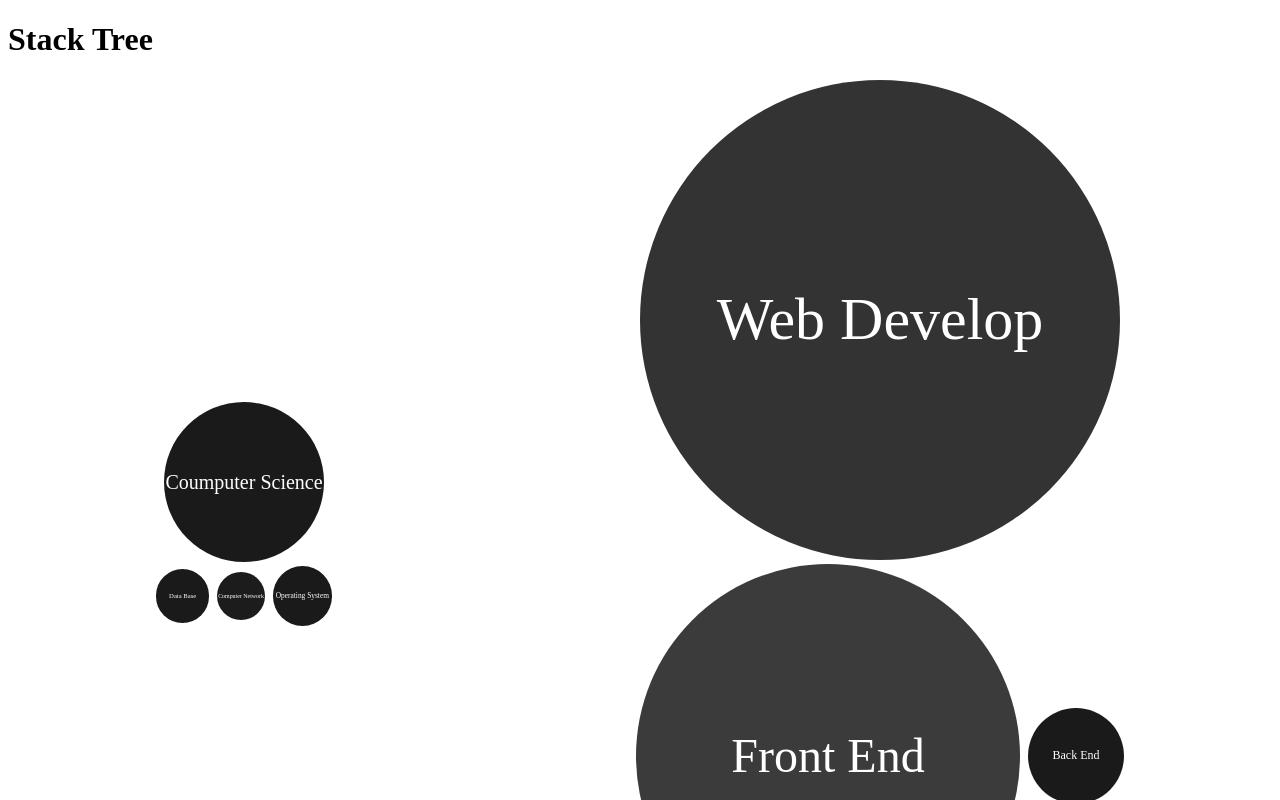
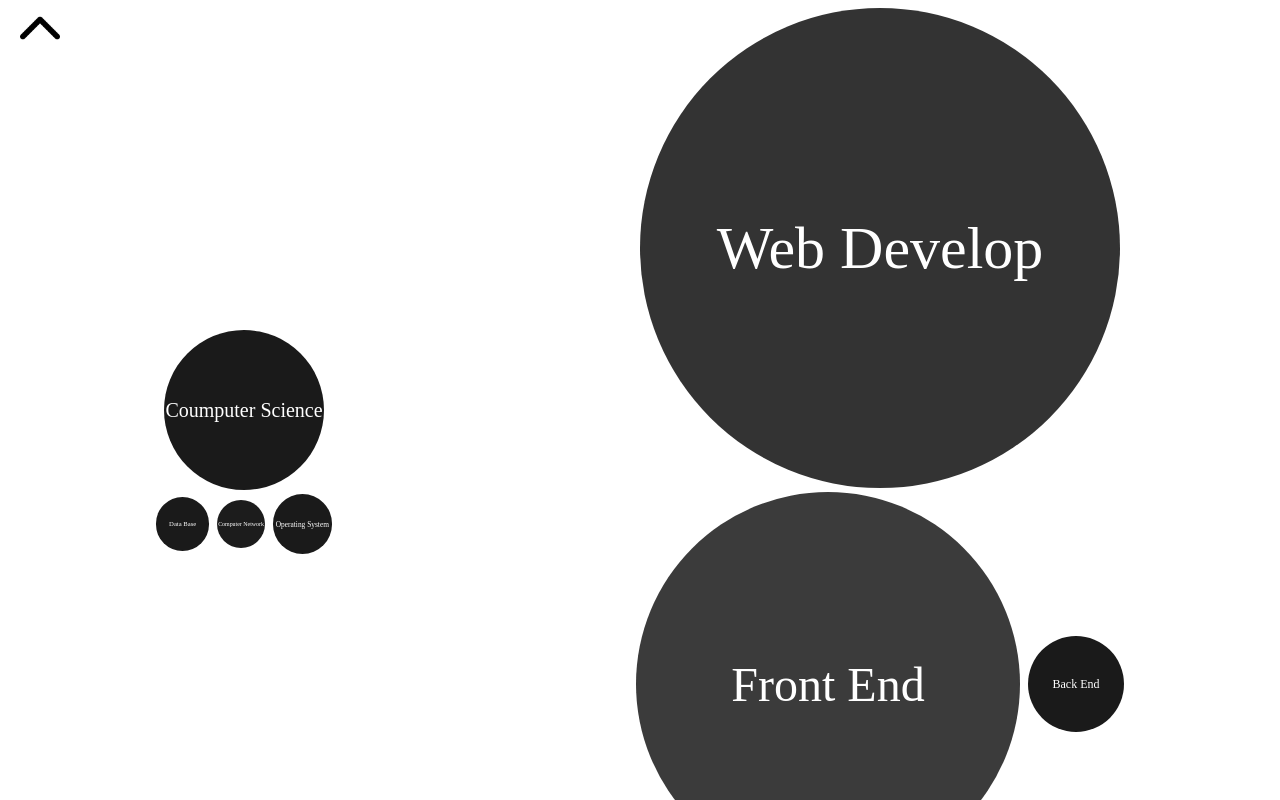
Before and after one commit to dhoonjang/dhoonjang.github.io, a React (Create React App) app: page / in a window 1280 px wide. Shown: the top 800 px of the page. Built offline with nearby package versions, Linux system fonts and the light colour scheme.

Commit message:
feat: add upicon

```diff
--- a/src/style/StackTreeStyle.ts
+++ b/src/style/StackTreeStyle.ts
@@ -8,6 +8,13 @@ type StackBodySP = {
 type StackChildrenSP = {
   childrenNumber: number;
 };
+
+export const StackTreeUpIcon = styled.img`
+  position: fixed;
+  width: 5vmin;
+  ltop: 10px;
+  left: 20px;
+`;
 
 export const StackBody = styled.div<StackBodySP>`
   display: grid;
--- a/src/view/StackTreeView/index.tsx
+++ b/src/view/StackTreeView/index.tsx
@@ -3,6 +3,8 @@ import StackTree from "../../model/StackTree/index";
 import StackNodeView from "./StackNodeView";
 import { StackNode } from "../../type/modelType";
 import { ImStack } from "../../func/arrFunc";
+import upicon from "../../img/upicon.png";
+import { StackTreeUpIcon } from "../../style/StackTreeStyle";
 
 const StackTreeView: React.FC = () => {
   const [stack, setStack] = useState<StackNode>(StackTree);
@@ -32,7 +34,7 @@ const StackTreeView: React.FC = () => {
 
   return (
     <div className="StackTree">
-      <h1 onClick={navUp}>Stack Tree</h1>
+      <StackTreeUpIcon src={upicon} onClick={navUp} />
       <StackNodeView
         stack={stack}
         level={1}
```
Also changed, not shown: src/img/upicon.png (added).
